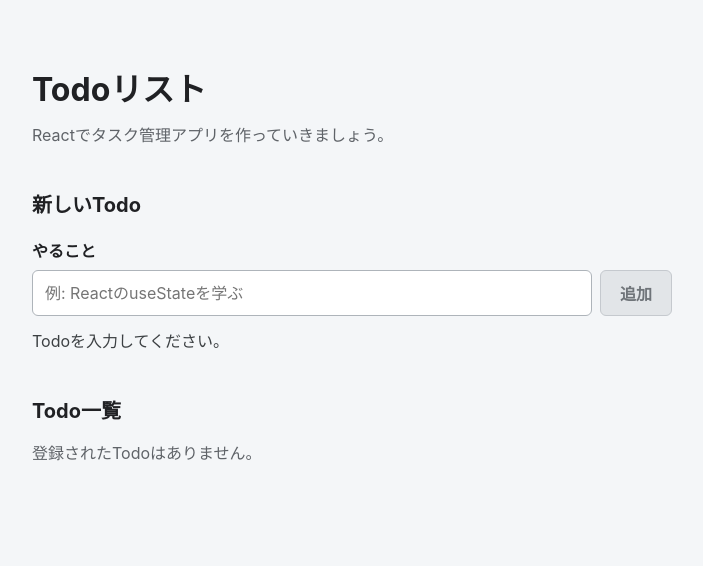
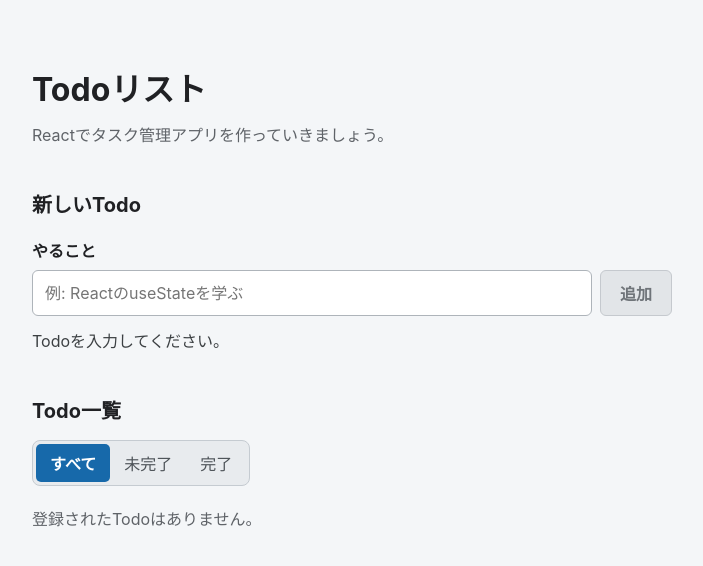
Before and after one commit to RyuseiKojima/react-todo, a Next.js app: page / in a window 1280 px wide. Shown: the top 566 px of the page, without its empty margins (288-991 px from the left). Built offline with nearby package versions, Linux system fonts and the light colour scheme.

Commit message:
絞り込み機能追加

```diff
--- a/app/globals.css
+++ b/app/globals.css
@@ -122,6 +122,41 @@ input {
     letter-spacing: 0;
 }
 
+.todo-filters {
+    display: inline-flex;
+    margin-bottom: 20px;
+    padding: 3px;
+    border: 1px solid #c5cbd1;
+    border-radius: 8px;
+    background: #e8ebee;
+}
+
+.todo-filters button {
+    min-height: 36px;
+    padding: 7px 14px;
+    border: 0;
+    border-radius: 5px;
+    color: #4d5358;
+    background: transparent;
+    cursor: pointer;
+}
+
+.todo-filters button:hover:not(.active) {
+    color: #202124;
+    background: #dadddf;
+}
+
+.todo-filters button.active {
+    color: #ffffff;
+    background: #1769aa;
+    font-weight: 600;
+}
+
+.todo-filters button:focus-visible {
+    outline: 3px solid #b9dcf7;
+    outline-offset: 2px;
+}
+
 .todo-list ul {
     margin: 0;
     padding: 0;
--- a/app/page.tsx
+++ b/app/page.tsx
@@ -8,9 +8,12 @@ type Todo = {
     completed: boolean;
 };
 
+type TodoFilter = "all" | "active" | "completed";
+
 export default function Home() {
     const [todoText, setTodoText] = useState("");
     const [todos, setTodos] = useState<Todo[]>([]);
+    const [todoFilter, setTodoFilter] = useState<TodoFilter>("all");
 
     const handleSubmit = (event: FormEvent<HTMLFormElement>) => {
         event.preventDefault();
@@ -47,6 +50,18 @@ export default function Home() {
         );
     };
 
+    const filteredTodos = todos.filter((todo) => {
+        if (todoFilter === "active") {
+            return !todo.completed;
+        }
+
+        if (todoFilter === "completed") {
+            return todo.completed;
+        }
+
+        return true;
+    });
+
     return (
         <main className="app">
             <h1>Todoリスト</h1>
@@ -76,11 +91,41 @@ export default function Home() {
 
             <section className="todo-list" aria-labelledby="todo-list-title">
                 <h2 id="todo-list-title">Todo一覧</h2>
-                {todos.length === 0 ? (
-                    <p>登録されたTodoはありません。</p>
+                <div className="todo-filters" aria-label="Todoの表示切り替え">
+                    <button
+                        type="button"
+                        className={todoFilter === "all" ? "active" : ""}
+                        aria-pressed={todoFilter === "all"}
+                        onClick={() => setTodoFilter("all")}
+                    >
+                        すべて
+                    </button>
+                    <button
+                        type="button"
+                        className={todoFilter === "active" ? "active" : ""}
+                        aria-pressed={todoFilter === "active"}
+                        onClick={() => setTodoFilter("active")}
+                    >
+                        未完了
+                    </button>
+                    <button
+                        type="button"
+                        className={todoFilter === "completed" ? "active" : ""}
+                        aria-pressed={todoFilter === "completed"}
+                        onClick={() => setTodoFilter("completed")}
+                    >
+                        完了
+                    </button>
+                </div>
+                {filteredTodos.length === 0 ? (
+                    <p>
+                        {todos.length === 0
+                            ? "登録されたTodoはありません。"
+                            : "条件に一致するTodoはありません。"}
+                    </p>
                 ) : (
                     <ul>
-                        {todos.map((todo) => (
+                        {filteredTodos.map((todo) => (
                             <li
                                 key={todo.id}
                                 className={todo.completed ? "completed" : ""}
```
